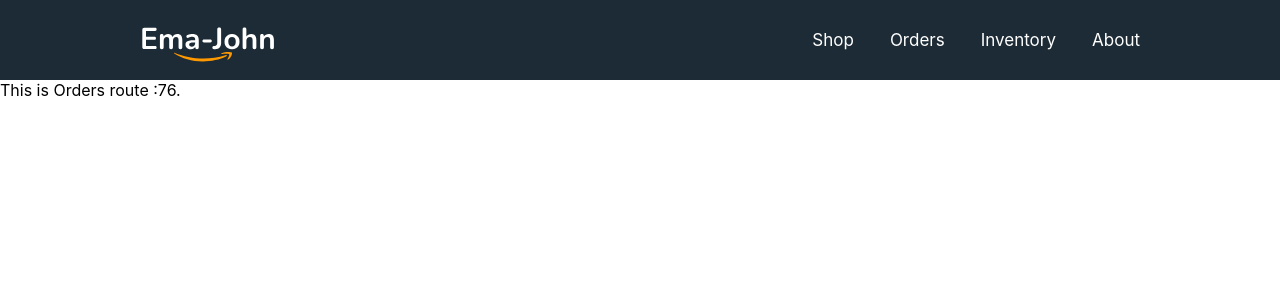
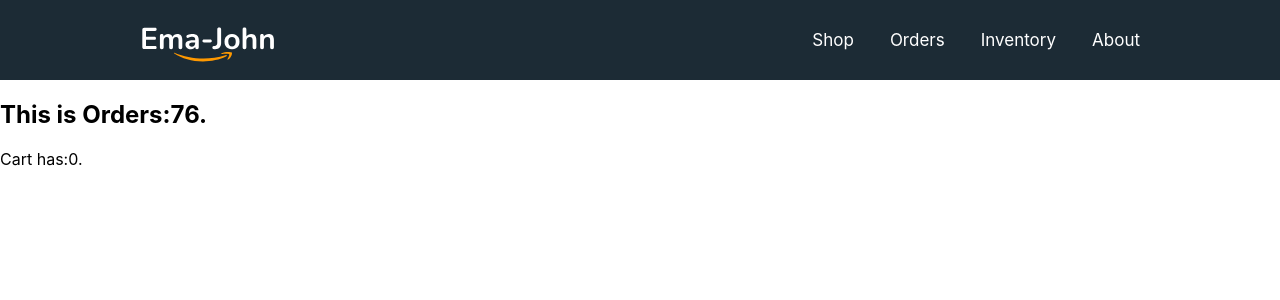
Before and after one commit to ShahbajKhan/ema-john-module-53, a React (Create React App) app: page /orders in a window 1280 px wide. Shown: the top 300 px of the page. Built offline with nearby package versions, Linux system fonts and the light colour scheme.

Commit message:
this commit contains the content of video four

```diff
--- a/src/components/About/About.js
+++ b/src/components/About/About.js
@@ -3,7 +3,7 @@ import React from 'react';
 const About = () => {
     return (
         <div>
-            <h1>This is about</h1>
+            <h2>This is about</h2>
         </div>
     );
 };
--- a/src/components/Inventory/Inventory.js
+++ b/src/components/Inventory/Inventory.js
@@ -3,7 +3,7 @@ import React from 'react';
 const Inventory = () => {
     return (
         <div>
-            This is inventory
+            <h2>This is inventory</h2>
         </div>
     );
 };
--- a/src/components/Orders/Orders.js
+++ b/src/components/Orders/Orders.js
@@ -1,11 +1,14 @@
 import React from 'react';
+import useCart from '../../hooks/useCart';
 import useProducts from '../../hooks/useProducts';
 
 const Orders = () => {
     const [products, setProducts] = useProducts()
+    const [cart, setCart] = useCart(products)
     return (
         <div>
-            This is Orders route :{products.length}.
+            <h2>This is Orders:{products.length}.</h2>
+            <p>Cart has:{cart.length}.</p>
         </div>
     );
 };
--- /dev/null
+++ b/src/hooks/useCart.js
@@ -0,0 +1,24 @@
+import { useEffect, useState } from "react"
+import { getStoredCart } from "../utilities/fakedb";
+
+const useCart = (products) => {
+    const [cart, setCart] = useState([]);
+
+    useEffect( () =>{
+        const storedCart = getStoredCart();
+        const savedCart = [];
+        for(const id in storedCart){
+            const addedProduct = products.find(product => product.id === id);
+            if(addedProduct){
+                const quantity = storedCart[id];
+                addedProduct.quantity = quantity;
+                savedCart.push(addedProduct);
+            }
+        }
+        setCart(savedCart);
+    }, [products]);
+
+    return [cart, setCart];
+}
+
+export default useCart;
```
